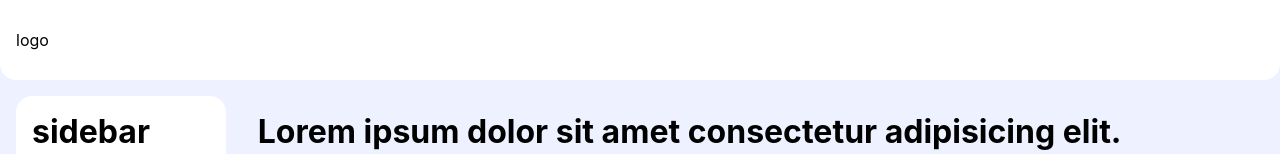
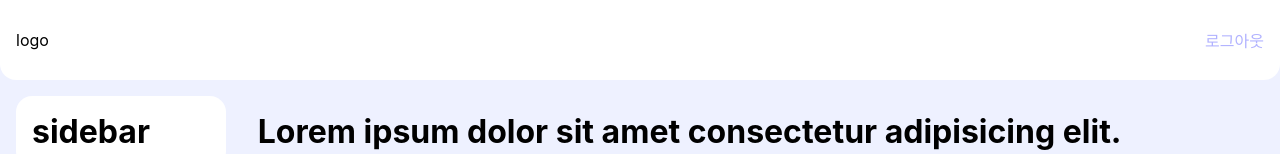
Before and after one commit to unsnruu/todo-list, a React (Create React App) app: page /app in a window 1280 px wide. Shown: the top 154 px of the page. Built offline with nearby package versions, Linux system fonts and the light colour scheme; no server answers.

Commit message:
💄 LogOutButton 스타일드 컴포넌트 생성 (#17)

```diff
--- a/src/components/AppLayout.tsx
+++ b/src/components/AppLayout.tsx
@@ -6,7 +6,9 @@ import Sidebar from "@components/Sidebar";
 function AppLayout({ children }: PropsWithChildren) {
   return (
     <Container>
-      <Header></Header>
+      <Header>
+        <LogOutButton>로그아웃</LogOutButton>
+      </Header>
       <Main>
         <Sidebar />
         <Content>{children}</Content>
@@ -15,19 +17,22 @@ function AppLayout({ children }: PropsWithChildren) {
     </Container>
   );
 }
-
 export default AppLayout;
 
 const Container = styled.div``;
 const Main = styled.div`
   display: flex;
 `;
-
+const LogOutButton = styled.button`
+  border: none;
+  background-color: transparent;
+  font-size: 1rem;
+  color: ${({ theme }) => theme.color.dark};
+`;
 const Content = styled.div`
   margin-top: 1rem;
   margin-right: 1rem;
   width: 100%;
-  min-height: 20rem;
   height: 100%;
   border-radius: 1rem;
   background-color: transparent;
```
